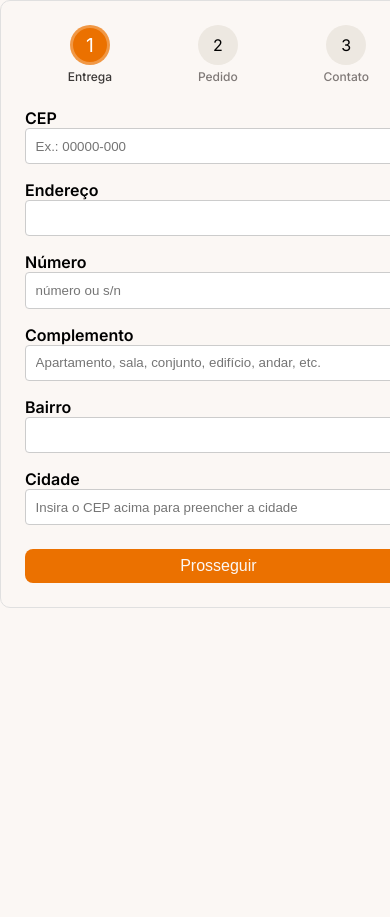
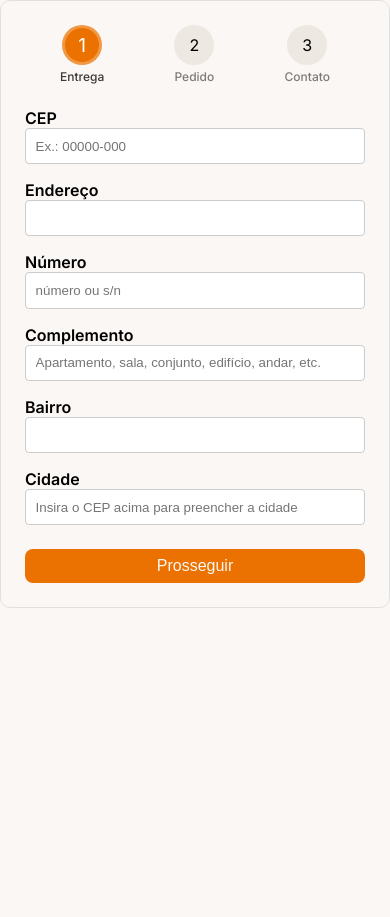
Before and after one commit to auroraTcc/bgfestas, a PHP site: page /fazerpedido in a window 390 px wide; the page is wider, and only the part inside the window is pictured. Run offline with PHP 8.4, Linux system fonts and the light colour scheme; some libraries are stand-ins or nearby versions.

Commit message:
responsiviness ajust

```diff
--- a/css/fazerpedido.css
+++ b/css/fazerpedido.css
@@ -101,7 +101,7 @@ form label {
 
 #carrossel {
     overflow: hidden;
-    max-width: 27.3rem;
+    width: 100%;
     position: relative;
 }
 
@@ -248,6 +248,7 @@ form label span {
     .card {
         height: 100%;
         width: 100%;
+        min-width: 100vw;
     }
 
     .card header {
@@ -273,4 +274,8 @@ form label span {
         justify-content: center;
         width: 100% !important;
     }
+
+    #carrossel {
+        max-width: 100vw;
+    }
 }
--- a/js/pedido.js
+++ b/js/pedido.js
@@ -73,8 +73,6 @@ $(".btn-prosseguir").each(function () {
                     `translateX(-${27.3 * slideIndex}rem)`
                 );
             }
-        } else {
-            $("form").submit();
         }
     });
 });
```
